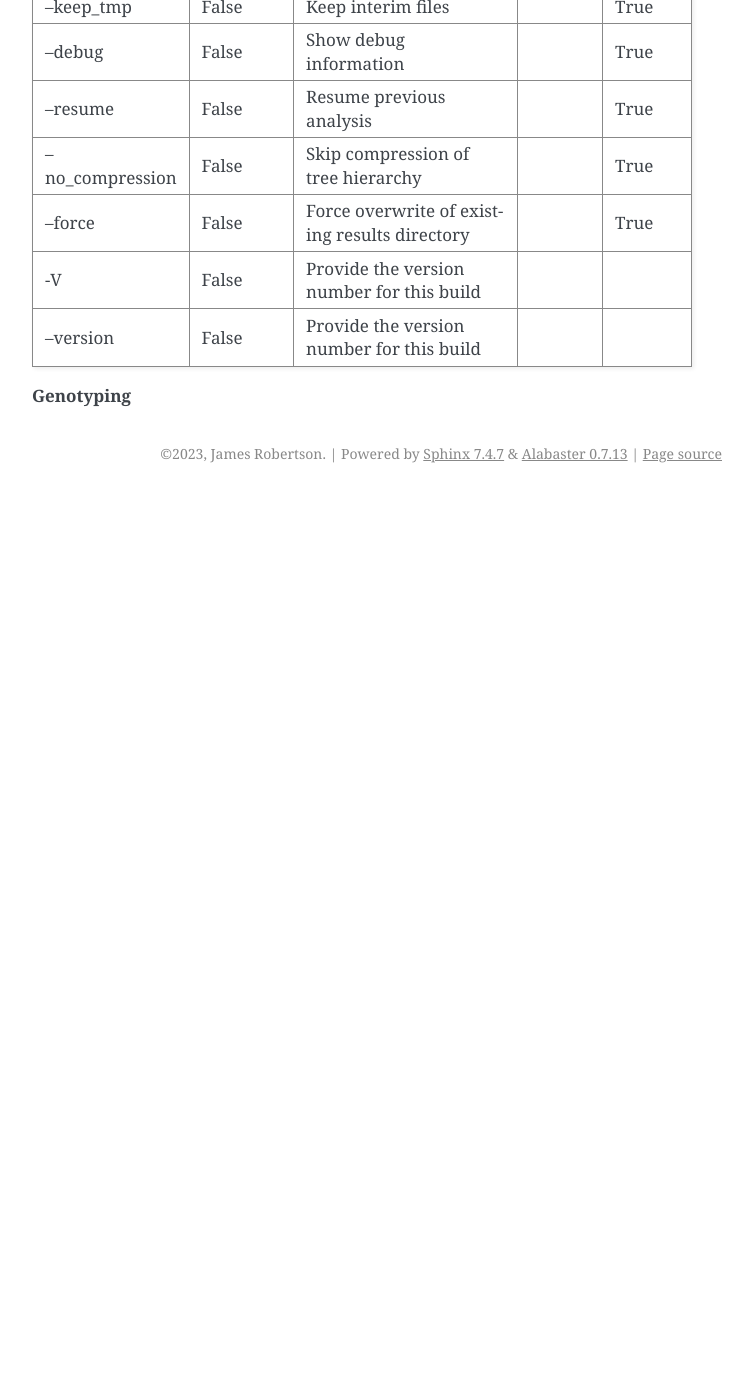
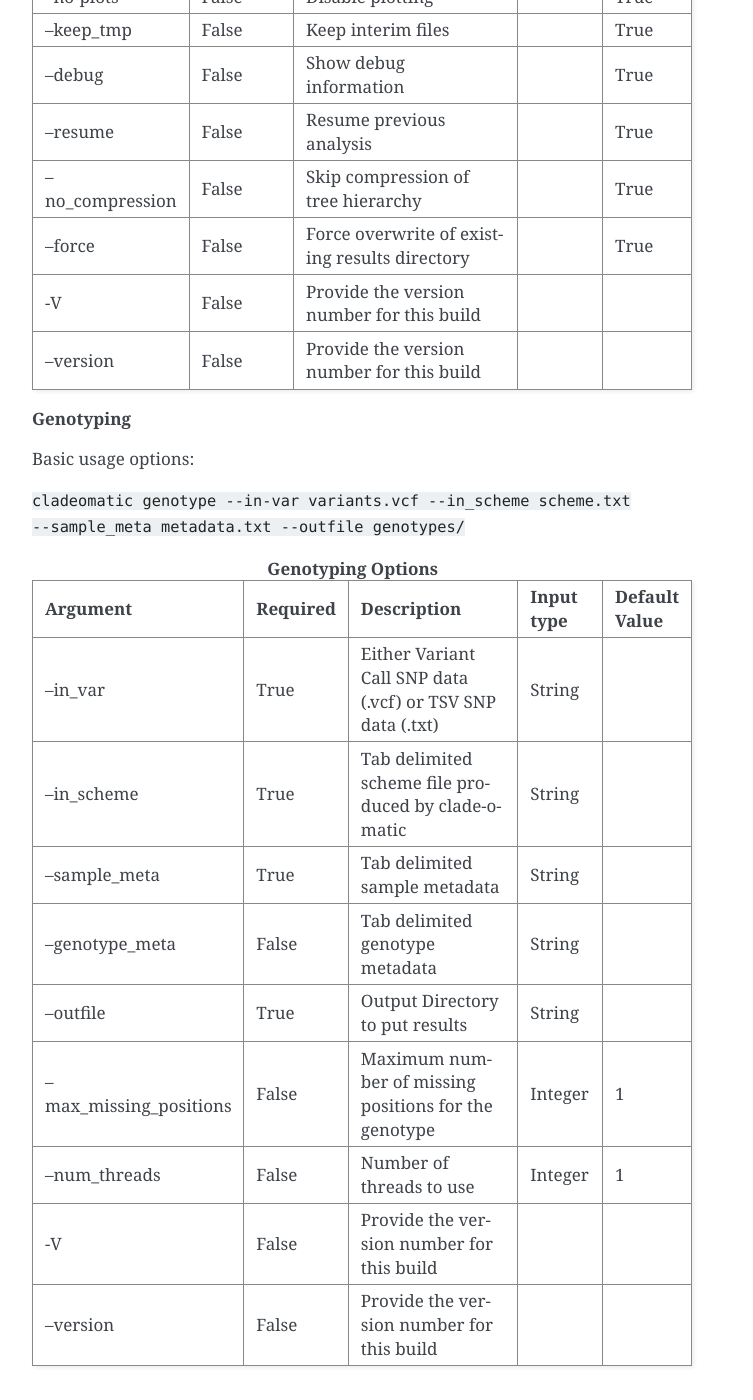
Before and after one commit to phac-nml/cladeomatic, a Sphinx documentation site: the page built from docs/source/usage.rst, in a window 1280 px wide and 1400 px high, scrolled down 2339 px. Shown: the whole window, without its empty margins (388-1141 px from the left). Built offline with Sphinx 7.4.7, drawn with Linux system fonts in a browser that asks for light colours; before the commit the page ends 2832 px from its top, so only the background shows below that; some of the changed text lies outside the part shown.

```diff
--- a/docs/source/index.rst
+++ b/docs/source/index.rst
@@ -20,6 +20,8 @@ Check out the :doc:`start` section for the Quick Start guide, including how to
    self
    start
    usage
+   legal
+   api
    :maxdepth: 3
    :hidden:
 
--- a/docs/source/usage.rst
+++ b/docs/source/usage.rst
@@ -25,16 +25,15 @@ One of the main menu options below must be selected
 
 **Create Scheme**
 
-De novo tree data basic usage, ensure the ``--in_nwk`` option is selected
+De novo tree data basic usage, ensure the ``--in_nwk`` option is selected:
 
 ``cladeomatic create --in_nwk tree.nwk --in_var variants.vcf --in_meta metadata.txt --outdir scheme/ --root_name ref --reference ref.gbk``
 
-Group data basic usage, ensure the ``--in_groups`` option is selected
+Group data basic usage, ensure the ``--in_groups`` option is selected:
 
 ``cladeomatic create --in_groups groups.tsv --in_var variants.vcf --in_meta metadata.txt --outdir scheme/ --root_name ref --reference ref.gbk``
 
-
-.. csv-table::
+.. csv-table:: **Create Scheme Options**
    :header: "Argument", "Required", "Description", "Input type", "Default Value"
    :widths: 15, 10, 30, 10, 10
 
@@ -69,6 +68,20 @@ Group data basic usage, ensure the ``--in_groups`` option is selected
 
 **Genotyping**
 
-.. csv-table:: Main Clade-o-matic Options
-   :header: "Argument", "Required", "Description"
-   :widths: 15, 10, 30
+Basic usage options:
+
+``cladeomatic genotype --in-var variants.vcf --in_scheme scheme.txt --sample_meta metadata.txt --outfile genotypes/``
+
+.. csv-table:: **Genotyping Options**
+   :header: "Argument", "Required", "Description", "Input type", "Default Value"
+   :widths: 15, 10, 30, 10, 10
+
+    "--in_var", True, "Either Variant Call SNP data (.vcf) or TSV SNP data (.txt)", String
+    "--in_scheme", True, "Tab delimited scheme file produced by clade-o-matic", String
+    "--sample_meta", True, "Tab delimited sample metadata", String
+    "--genotype_meta", False, "Tab delimited genotype metadata", String
+    "--outfile", True, "Output Directory to put results", String
+    "--max_missing_positions", False, "Maximum number of missing positions for the genotype", Integer, 1
+    "--num_threads", False, "Number of threads to use", Integer, 1
+    "-V", False, "Provide the version number for this build"
+    "--version", False, "Provide the version number for this build"
```
Also changed, not shown: README.md (+1 -1 lines), docs/source/api.rst (added, +58 -0 lines), docs/source/legal.rst (added, +17 -0 lines), docs/source/_static/logo.png (added), 1 other file.
